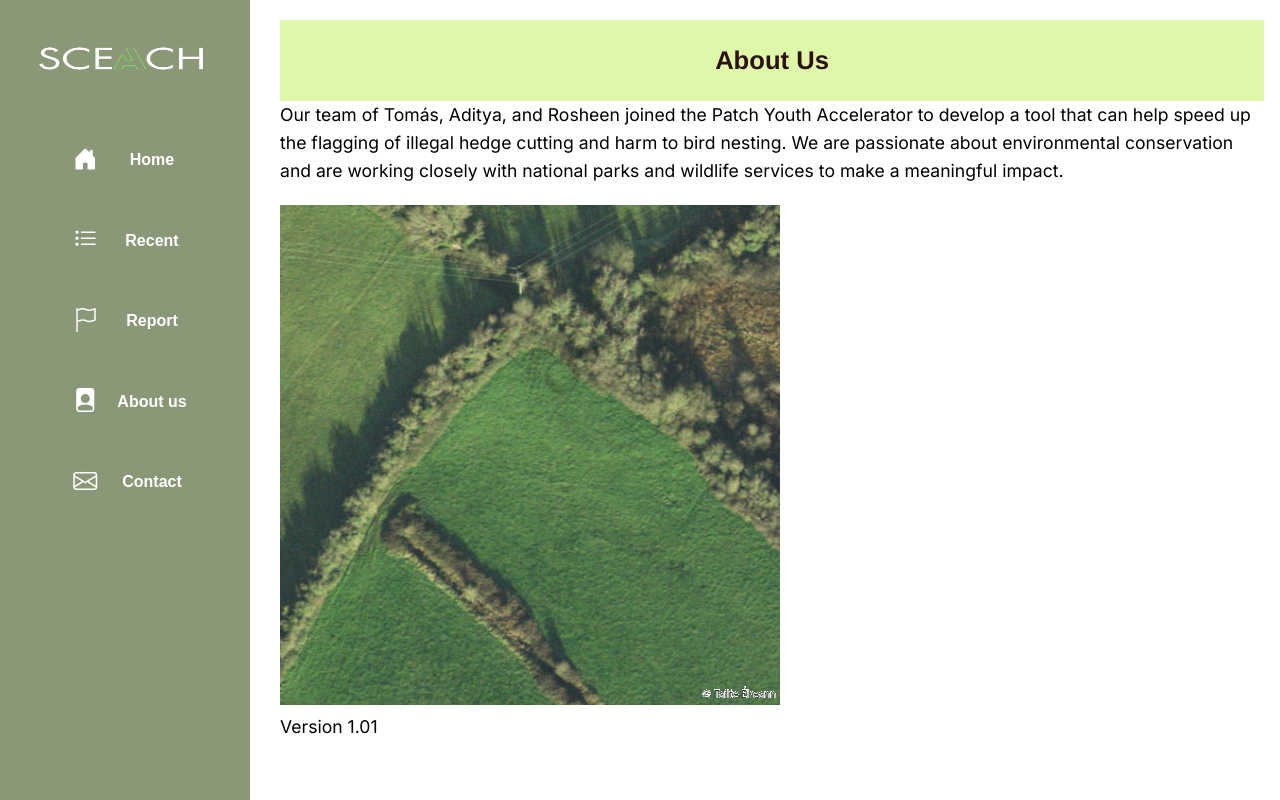
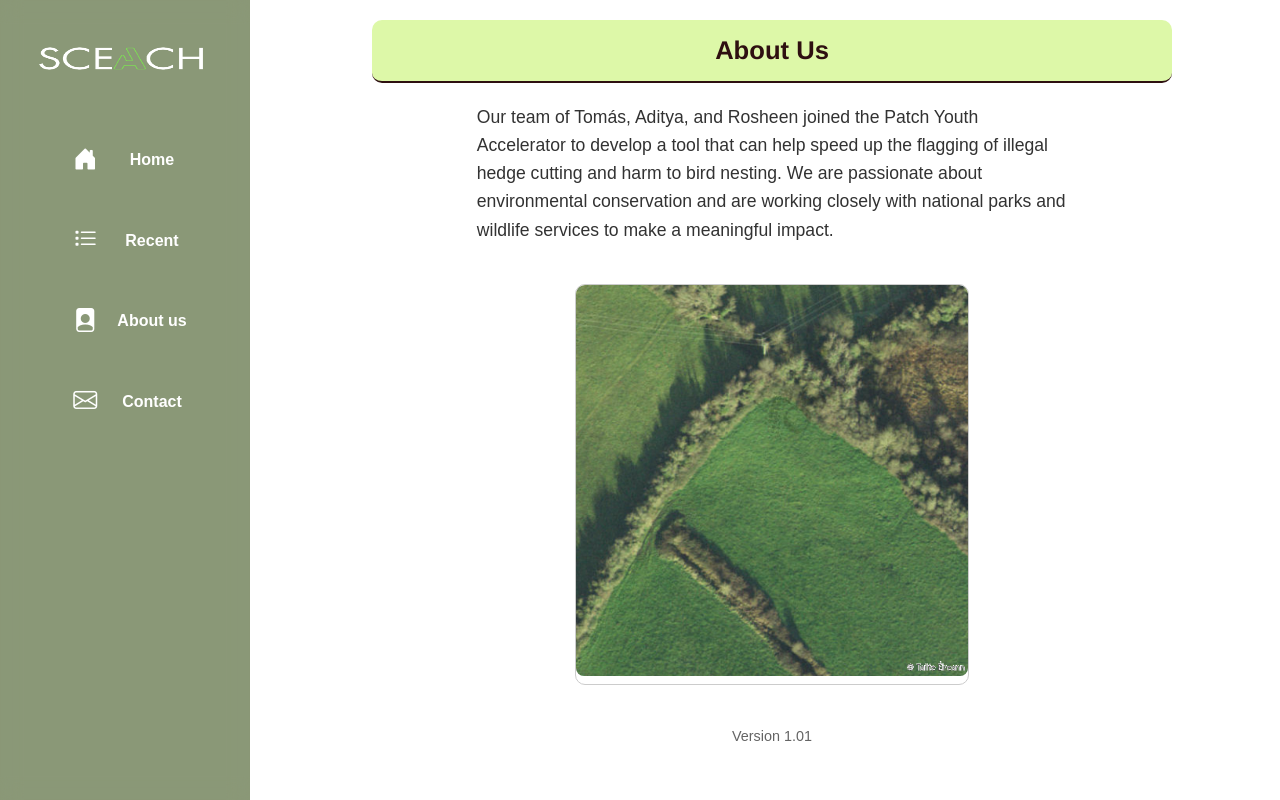
Before and after one commit to lego987/Sceach, a Next.js app: page /about in a window 1280 px wide. Built offline with nearby package versions, Linux system fonts and the light colour scheme.

Commit message:
making it look better and removing the report directory

```diff
--- a/src/app/about/page.css
+++ b/src/app/about/page.css
@@ -1,14 +1,55 @@
 /* src/app/about/page.css */
 
 .container {
-    margin-left: 260px; /* Add margin to the left to account for the header */
-    padding: 20px; /* Add some padding for spacing */
-  }
+	margin-left: 260px; /* Consistent layout spacing */
+	padding: 20px; /* Padding for content spacing */
+	padding-top: 0px;
+	font-family: Arial, sans-serif; /* Clean font choice */
+	display: flex;
+	flex-direction: column;
+	align-items: center;
+}
 
-  h1 {
-    color: rgb(46, 16, 16); /* Set header text color */
-  }
+header {
+	background-color: white;
+}
 
-  p {
-    color: rgb(0, 0, 0); /* Set paragraph text color */
-  }
+h1 {
+	width: 100vh;
+	display: absolute;
+	color: rgb(46, 16, 16); /* Header text color */
+	font-size: 2.5rem; /* Larger font size for emphasis */
+	margin-bottom: 20px; /*Space below header*/
+	border-bottom: 2px solid rgb(46, 16, 16); /* Underline style */
+	padding-bottom: 10px;
+	background-color: rgb(221, 248, 168);
+	padding-top: 10px;
+	border-radius: 10px;
+}
+
+p {
+	color: rgb(50, 50, 50); /* Softer text color */
+	line-height: 1.6; /* Improved readability */
+	margin-bottom: 20px;
+}
+
+.image-carousel {
+	margin: 20px 0; /* Space around carousel */
+	border: 1px solid #ccc; /* Subtle border */
+	/*centre the carousel*/
+	display: flex;
+	justify-content: center;
+
+	width: 40%;
+	border-radius: 10px; /* Rounded corners */
+	overflow: hidden; /* Ensure clean edges */
+}
+
+.version {
+	margin-top: 20px;
+	font-size: 0.9rem; /* Subtle version text */
+	color: rgb(100, 100, 100);
+}
+section {
+	width: 60%;
+}
--- a/src/app/about/page.tsx
+++ b/src/app/about/page.tsx
@@ -1,4 +1,3 @@
-// src/app/about/page.tsx
 "use client"; // Ensure this file is rendered as a client component
 
 import React from "react";
@@ -8,11 +7,11 @@ import "./page.css"; // Import the CSS file for page styling
 const About: React.FC = () => {
 	return (
 		<main className="container">
-			<header>
+			<header className="about-header">
 				<h1>About Us</h1>
 			</header>
 			<section>
-				<p className="text-black">
+				<p>
 					Our team of Tomás, Aditya, and Rosheen joined the Patch Youth
 					Accelerator to develop a tool that can help speed up the flagging of
 					illegal hedge cutting and harm to bird nesting. We are passionate
@@ -20,10 +19,10 @@ const About: React.FC = () => {
 					parks and wildlife services to make a meaningful impact.
 				</p>
 			</section>
-			<div className="">
+			<div className="image-carousel">
 				<ImageCarousel />
 			</div>
-			<p>Version 1.01</p>
+			<p className="version">Version 1.01</p>
 		</main>
 	);
 };
--- /dev/null
+++ b/src/app/contact/page.css
@@ -0,0 +1,43 @@
+.container {
+    margin-left: 260px; /* Matches About Us layout */
+    padding: 20px; /* Consistent spacing */
+  }
+
+  h1 {
+    color: rgb(46, 16, 16); /* Consistent header text color */
+  }
+
+  p {
+    color: rgb(0, 0, 0); /* Consistent paragraph text color */
+  }
+
+  form {
+    margin-top: 20px;
+  }
+
+  label {
+    display: block;
+    margin-bottom: 5px;
+    color: rgb(46, 16, 16);
+  }
+
+  input, textarea {
+    width: 100%;
+    padding: 10px;
+    margin-bottom: 15px;
+    border: 1px solid #ccc;
+    border-radius: 5px;
+  }
+
+  button {
+    background-color: rgb(46, 16, 16);
+    color: white;
+    padding: 10px 20px;
+    border: none;
+    border-radius: 5px;
+    cursor: pointer;
+  }
+
+  button:hover {
+    background-color: rgb(60, 20, 20);
+  }
--- a/src/components/ImageCarousel.tsx
+++ b/src/components/ImageCarousel.tsx
@@ -7,7 +7,7 @@ import "./ImageCarousel.css"; // Import the CSS file for carousel styling
 const images = [
 	"/images/test1.jpg",
 	"/images/test2.jpg",
-	"/images/test3.jpg",
+	// "/images/test3.jpg",
 	// Add more image paths
 ];
 
--- a/src/data/data.ts
+++ b/src/data/data.ts
@@ -1,15 +1,15 @@
 // data/data.ts
 
 export const navs = [
-  { id: 1, name: '      Home', link: '/', icon: 'bi-house-door-fill' },
-  { id: 2, name: 'Recent', link: '/recentviolations', icon: 'bi bi-list-task' },
-  { id: 3, name: 'Report', link: '/report', icon: 'bi bi-flag' },
-  { id: 4, name: 'About us', link: '/about', icon: 'bi bi-file-person-fill' },
-  { id: 5, name: 'Contact', link: '/contact', icon: 'bi-envelope' },
+	{ id: 1, name: "      Home", link: "/", icon: "bi-house-door-fill" },
+	{ id: 2, name: "Recent", link: "/recentviolations", icon: "bi bi-list-task" },
+	// { id: 3, name: 'Report', link: '/report', icon: 'bi bi-flag' },
+	{ id: 4, name: "About us", link: "/about", icon: "bi bi-file-person-fill" },
+	{ id: 5, name: "Contact", link: "/contact", icon: "bi-envelope" },
 ];
 
 export const scis = [
-  { id: 1, icon: 'bi-facebook', link: '' },
-  { id: 2, icon: 'bi-twitter', link: '' },
-  { id: 3, icon: 'bi-instagram', link: '' },
+	{ id: 1, icon: "bi-facebook", link: "" },
+	{ id: 2, icon: "bi-twitter", link: "" },
+	{ id: 3, icon: "bi-instagram", link: "" },
 ];
```
Also changed, not shown: src/app/contact/page.tsx (+51 -6 lines).
